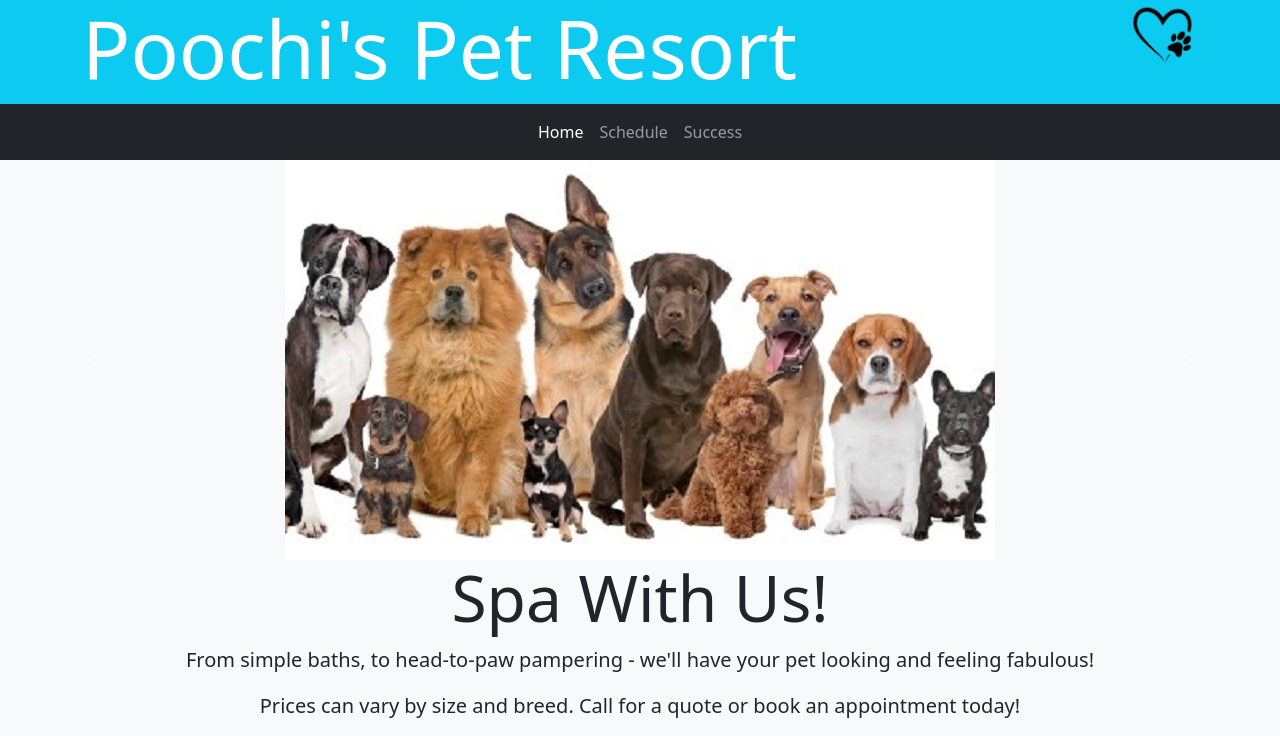
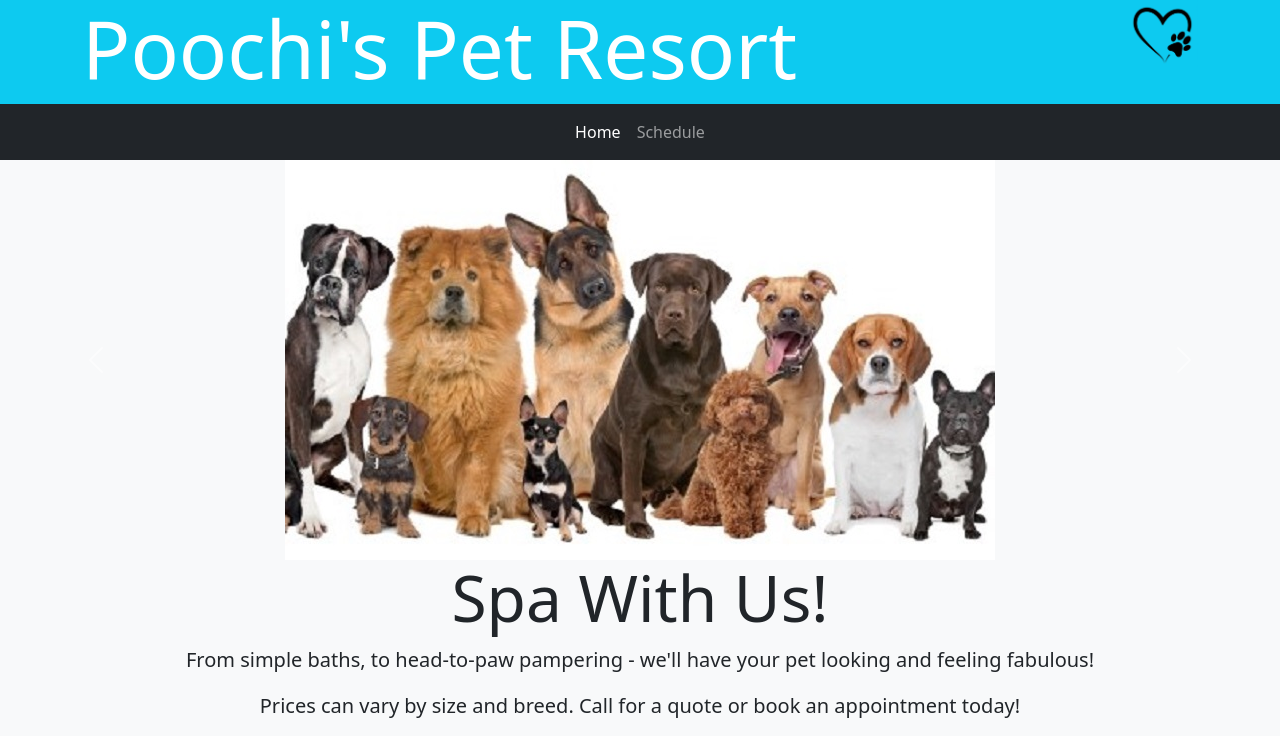
Before and after one commit to CSU-CPSC4205-2023-Summer/group_1, a Flask app: page / in a window 1280 px wide. Shown: the top 736 px of the page. Run offline with Flask 3, Linux system fonts and the light colour scheme.

Commit message:
Nav Bar Updates Demo 3

```diff
--- a/templates/about.html
+++ b/templates/about.html
@@ -41,9 +41,6 @@
                     </li>
                     <li class="nav-item active">
                     <a class="nav-link" href="/index">Schedule</a>
-                    </li>
-                    <li class="nav-item active">
-                    <a class="nav-link" href="/Success">Success</a>
                     </li>
                 </ul>
             </div>
--- a/templates/index.html
+++ b/templates/index.html
@@ -52,9 +52,6 @@
                 </li>
                 <li class="nav-item active">
                     <a class="nav-link active" href="/index">Schedule</a>
-                </li>
-                <li class="nav-item active">
-                    <a class="nav-link" href="/Success">Success</a>
                 </li>
             </ul>
         </div>
```
